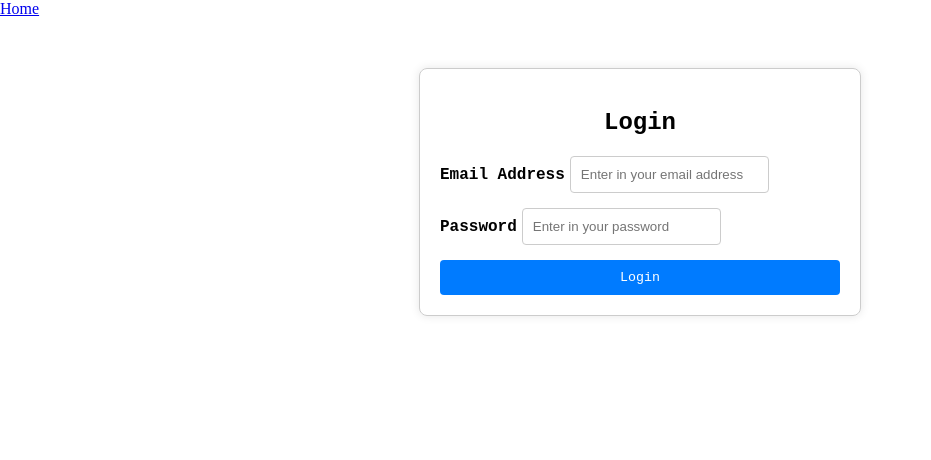
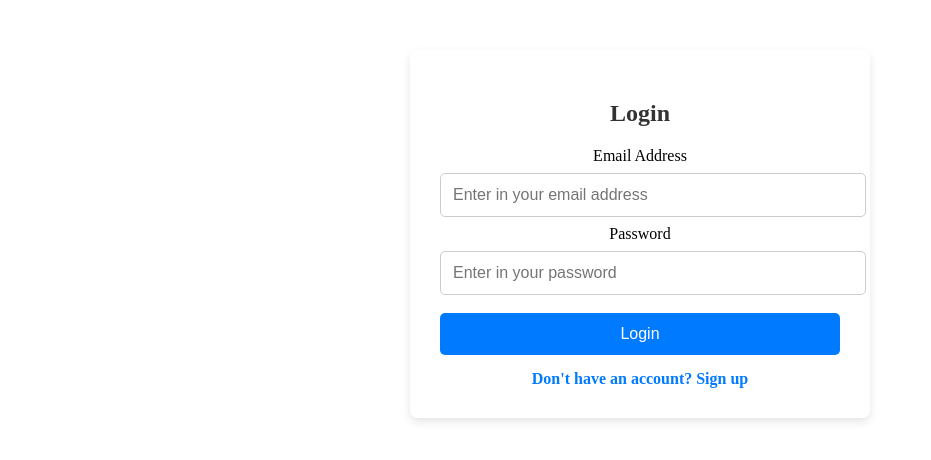
Before and after one commit to dilvirp/Open_Source_Group_6, a React (Create React App) app in the folder opensource/: page /login in a window 1280 px wide. Shown: the top 460 px of the page, without its empty margins (0-931 px from the left). Built offline with nearby package versions, Linux system fonts and the light colour scheme; a web font is replaced by a local one.

Commit message:
Navigation shows when user is logged in

```diff
--- a/opensource/src/App.js
+++ b/opensource/src/App.js
@@ -1,20 +1,26 @@
-import React from 'react';
-import { BrowserRouter as Router, Routes, Route } from 'react-router-dom';
-import Signup from './components/Signup';
-import Login from './components/Login';
-import Home from './components/Home';
-import NavBar from './components/Navbar';
-
+import { BrowserRouter as Router, Routes, Route, Navigate } from "react-router-dom";
+import { useState, useEffect } from "react";
+import NavBar from "./components/Navbar";
+import Home from "./components/Home";
+import Login from "./components/Login"
+import Signup from "./components/Signup"
 
 function App() {
+  const [token, setToken] = useState(localStorage.getItem("token"));
+
+  useEffect(() => {
+    const storedToken = localStorage.getItem("token");
+    setToken(storedToken);
+  }, []);
+
   return (
     <Router>
-      <NavBar />
+      {token && <NavBar />}
       <Routes>
-        <Route path="/" element={<Login />} />
         <Route path="/login" element={<Login />} />
         <Route path="/signup" element={<Signup />} />
-        <Route path="/Home" element={<Home />} />
+        <Route path="/home" element={token ? <Home /> : <Navigate to="/login" />} />
+        <Route path="/" element={token ? <Navigate to="/home" /> : <Navigate to="/login" />} />
       </Routes>
     </Router>
   );
--- a/opensource/src/components/Home.js
+++ b/opensource/src/components/Home.js
@@ -13,7 +13,6 @@ const Home = () => {
 
   return (
     <div className="wrapper">
-      <h1 style={{ textAlign: "center", margin: "20px 0" }}>Book Locker</h1>
       <div className="book-list">
         {books.map((book) => (
           <div key={book.id} className="book-card">
@@ -26,7 +25,6 @@ const Home = () => {
           </div>
         ))}
       </div>
-
       <div className="footer">
         <footer>&copy; Book Locker Dilvir Noah Kushi</footer>
       </div>
--- a/opensource/src/components/Login.css
+++ b/opensource/src/components/Login.css
@@ -1,47 +1,97 @@
-.login-container{
+/* Center the login form */
+.login-container {
+    width: 100%;
     max-width: 400px;
     margin: 50px auto;
-    padding:  20px;
-    border: 1px solid #ccc;
+    padding: 30px;
+    background: #ffffff;
+    box-shadow: 0px 4px 10px rgba(0, 0, 0, 0.1);
     border-radius: 8px;
-    box-shadow: 0 0 10px rgba(0,0,0,0.1);
+    text-align: center;
   }
 
-
-.login-container h2{
-    text-align: center;
-    font-family: 'Courier New', Courier, monospace;
+  /* Style the heading */
+  .login-container h2 {
+    font-size: 24px;
+    font-weight: bold;
+    color: #333;
+    margin-bottom: 20px;
   }
 
-.login-container form{
+  /* Style form elements */
+  .login-container form {
     display: flex;
     flex-direction: column;
   }
 
-.login-container label{
-    font-weight: bold;
-    margin-bottom: 5px;
-    font-family: 'Courier New', Courier, monospace;
+  /* Input fields */
+  .login-container input {
+    width: 100%;
+    padding: 12px;
+    margin: 8px 0;
+    border: 1px solid #ccc;
+    border-radius: 5px;
+    font-size: 16px;
+    transition: border 0.3s ease-in-out;
   }
 
-.login-container input{
-    padding:10px;
-    margin-bottom: 15px;
-    margin-left: 5px;
-    border: 1px solid #ccc;
-    border-radius: 4px;
+  .login-container input:focus {
+    border-color: #007bff;
+    outline: none;
   }
 
-.login-container button{
-    background-color: #007bff;
+  /* Button */
+  .login-container button {
+    width: 100%;
+    padding: 12px;
+    margin-top: 10px;
+    background: #007bff;
     color: white;
     border: none;
-    padding: 10px 20px;
-    border-radius: 4px;
-    font-family: 'Courier New', Courier, monospace;
+    border-radius: 5px;
+    font-size: 16px;
+    cursor: pointer;
+    transition: background 0.3s ease;
   }
 
+  .login-container button:hover {
+    background: #0056b3;
+  }
 
-.login-container button:hover{
-    background-color: #0056b3;
+  /* Error message */
+  .login-container p {
+    color: red;
+    font-size: 14px;
+    margin-bottom: 10px;
   }
+
+  /* Link styling */
+  .login-container a {
+    display: block;
+    margin-top: 15px;
+    text-decoration: none;
+    color: #007bff;
+    font-weight: bold;
+    transition: color 0.3s ease-in-out;
+  }
+
+  .login-container a:hover {
+    color: #0056b3;
+  }
+
+  /* Responsive Design */
+  @media (max-width: 480px) {
+    .login-container {
+      width: 90%;
+      padding: 20px;
+    }
+
+    .login-container h2 {
+      font-size: 20px;
+    }
+
+    .login-container input,
+    .login-container button {
+      font-size: 14px;
+    }
+  }
--- a/opensource/src/components/Login.js
+++ b/opensource/src/components/Login.js
@@ -1,25 +1,32 @@
-import { useState } from "react";
-import { useNavigate } from "react-router-dom";
+import { useState, useEffect } from "react";
+import { useNavigate, Link} from "react-router-dom";
 import "../components/Login.css";
+
 function Login() {
-
   const [formData, setFormData] = useState({ emailAddress: "", password: "" });
   const [error, setError] = useState("");
+  const [token, setToken] = useState(localStorage.getItem("token"));
   const navigate = useNavigate();
 
+  useEffect(() => {
 
-  //  Handle input changes
+    if (localStorage.getItem("token")) {
+      navigate("/home");
+    }
+  }, [token, navigate]);
+
+
   const handleChange = (e) => {
     setFormData({ ...formData, [e.target.name]: e.target.value });
-  }
+  };
 
-  // Handle form  submissions
+  // Handle form submissions
   const submitForm = async (e) => {
     e.preventDefault();
     try {
       const response = await fetch("http://localhost:5189/api/auth/login", {
-          method: "POST",
-          headers: {
+        method: "POST",
+        headers: {
           "Content-Type": "application/json",
         },
         body: JSON.stringify(formData),
@@ -29,8 +36,7 @@ function Login() {
 
       if (response.ok) {
         localStorage.setItem("token", data.token);
-        navigate("/Home");
-
+        setToken(data.token);
       } else {
         setError(data.message || "Invalid Email or password");
       }
@@ -42,16 +48,34 @@ function Login() {
   return (
     <div className="login-container">
       <h2>Login</h2>
-      {error && <p style= {{color: "red"}}>{error}</p>}
+      {error && <p style={{ color: "red" }}>{error}</p>}
       <form onSubmit={submitForm}>
         <div>
-          <label>Email Address</label><input type="text" name="emailAddress" placeholder= "Enter in your email address "value={formData.emailAddress} onChange={handleChange}></input></div>
+          <label>Email Address</label>
+          <input
+            type="text"
+            name="emailAddress"
+            placeholder="Enter in your email address"
+            value={formData.emailAddress}
+            onChange={handleChange}
+            required
+          />
+        </div>
 
         <div>
-          <label>Password</label><input type="password" name="password" placeholder="Enter in your password" value={formData.password} onChange={handleChange}></input>
+          <label>Password</label>
+          <input
+            type="password"
+            name="password"
+            placeholder="Enter in your password"
+            value={formData.password}
+            onChange={handleChange}
+            required
+          />
         </div>
         <button type="submit">Login</button>
       </form>
+      <center><Link to="/signup">Don't have an account? Sign up</Link></center>
     </div>
   );
 }
--- a/opensource/src/components/Navbar.css
+++ b/opensource/src/components/Navbar.css
@@ -0,0 +1,54 @@
+.navbar {
+    background-color: #333;
+    padding: 15px 20px;
+    display: flex;
+    justify-content: center;
+    align-items: center;
+    box-shadow: 0 2px 10px rgba(0, 0, 0, 0.2);
+  }
+
+  .navbar-container {
+    display: flex;
+    justify-content: space-between;
+    align-items: center;
+    width: 90%;
+    max-width: 1200px;
+  }
+
+  .logo {
+    font-size: 1.8rem;
+    font-weight: bold;
+    color: white;
+  }
+
+  .nav-links {
+    display: flex;
+    align-items: center;
+  }
+
+  .nav-link {
+    color: white;
+    text-decoration: none;
+    font-size: 1.2rem;
+    margin-right: 20px;
+    transition: color 0.3s ease-in-out;
+  }
+
+  .nav-link:hover {
+    color: #f4b400;
+  }
+
+  .logout-btn {
+    background-color: #f44336;
+    color: white;
+    border: none;
+    padding: 8px 15px;
+    cursor: pointer;
+    font-size: 1rem;
+    border-radius: 5px;
+    transition: background-color 0.3s ease-in-out;
+  }
+
+  .logout-btn:hover {
+    background-color: #d32f2f;
+  }
--- a/opensource/src/components/Navbar.js
+++ b/opensource/src/components/Navbar.js
@@ -1,15 +1,29 @@
 import React from "react";
-import { Link } from "react-router-dom";
-
+import { Link, useNavigate } from "react-router-dom";
+import "./Navbar.css"; // Import the CSS file
 
 function NavBar() {
-    return (
-        <div className="nav_bar">
-            <nav>
-                <Link to="/home">Home</Link>
-            </nav>
-        </div>
-    );
+  const token = localStorage.getItem("token");
+  const navigate = useNavigate();
+
+  const handleLogout = () => {
+    localStorage.removeItem("token");
+    navigate("/login");
+  };
+
+  return (
+    <nav className="navbar">
+      <div className="navbar-container">
+        <center><h1 className="logo">Book Locker</h1></center>
+        {token && (
+          <div className="nav-links">
+            <Link to="/home" className="nav-link">Home</Link>
+            <Link to="/login" className="nav-link" onClick={handleLogout}>Logout</Link>
+          </div>
+        )}
+      </div>
+    </nav>
+  );
 }
 
 export default NavBar;
--- a/opensource/src/components/Signup.css
+++ b/opensource/src/components/Signup.css
@@ -1,43 +1,97 @@
+/* Center the signup form */
 .signup-container {
+  width: 100%;
   max-width: 400px;
   margin: 50px auto;
-    padding: 20px;
-    border: 1px solid #ccc;
+  padding: 30px;
+  background: #ffffff;
+  box-shadow: 0px 4px 10px rgba(0, 0, 0, 0.1);
   border-radius: 8px;
-    box-shadow: 0 0 10px rgba(0, 0, 0, 0.1);
   text-align: center;
 }
 
+/* Style the heading */
 .signup-container h2 {
-    text-align: center;
+  font-size: 24px;
+  font-weight: bold;
+  color: #333;
+  margin-bottom: 20px;
 }
 
+/* Style form elements */
 .signup-container form {
   display: flex;
   flex-direction: column;
 }
 
-  .signup-container label {
-    font-weight: bold;
-    margin-bottom: 5px;
+/* Input fields */
+.signup-container input {
+  width: 100%;
+  padding: 12px;
+  margin: 8px 0;
+  border: 1px solid #ccc;
+  border-radius: 5px;
+  font-size: 16px;
+  transition: border 0.3s ease-in-out;
 }
 
-  .signup-container input {
-    padding: 10px;
-    margin-bottom: 15px;
-    margin-left: 5px;
-    border: 1px solid #ccc;
-    border-radius: 4px;
+.signup-container input:focus {
+  border-color: #28a745; /* Green focus effect */
+  outline: none;
 }
 
+/* Button */
 .signup-container button {
-    background-color: #007bff;
+  width: 100%;
+  padding: 12px;
+  margin-top: 10px;
+  background: #28a745; /* Green button */
   color: white;
   border: none;
-    padding: 10px 20px;
-    border-radius: 4px;
+  border-radius: 5px;
+  font-size: 16px;
+  cursor: pointer;
+  transition: background 0.3s ease;
 }
 
 .signup-container button:hover {
-    background-color: #0056b3;
+  background: #218838; /* Darker green on hover */
 }
+
+/* Error message */
+.signup-container p {
+  color: red;
+  font-size: 14px;
+  margin-bottom: 10px;
+}
+
+/* Link styling */
+.signup-container a {
+  display: block;
+  margin-top: 15px;
+  text-decoration: none;
+  color: #28a745;
+  font-weight: bold;
+  transition: color 0.3s ease-in-out;
+}
+
+.signup-container a:hover {
+  color: #218838;
+}
+
+/* Responsive Design */
+@media (max-width: 480px) {
+  .signup-container {
+    width: 90%;
+    padding: 20px;
+  }
+
+  .signup-container h2 {
+    font-size: 20px;
+  }
+
+  .signup-container input,
+  .signup-container button {
+    font-size: 14px;
+  }
+}
--- a/opensource/src/components/Signup.js
+++ b/opensource/src/components/Signup.js
@@ -1,3 +1,5 @@
+import React, { useState } from "react";
+import { useNavigate } from "react-router-dom";
 
 
 import "../components/Signup.css"
@@ -15,7 +17,6 @@ function Signup() {
   }
 
   // Handle form submissions
-
   const submitForm = async (e) => {
     e.preventDefault();
 
```
Lines whose indentation alone changed are shown as unchanged.
